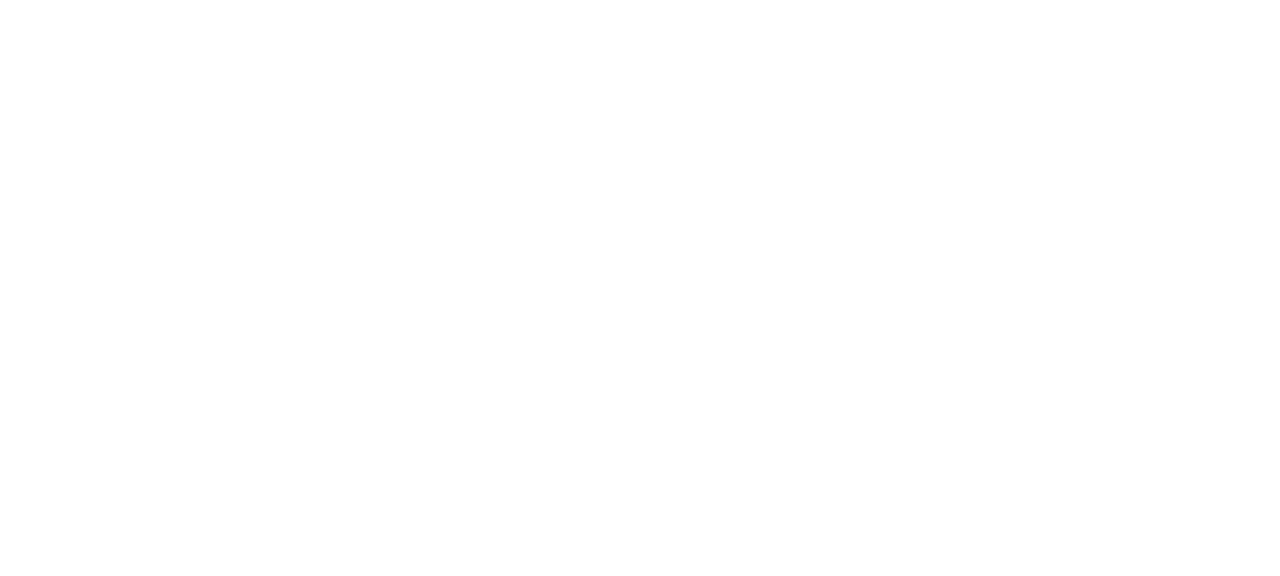
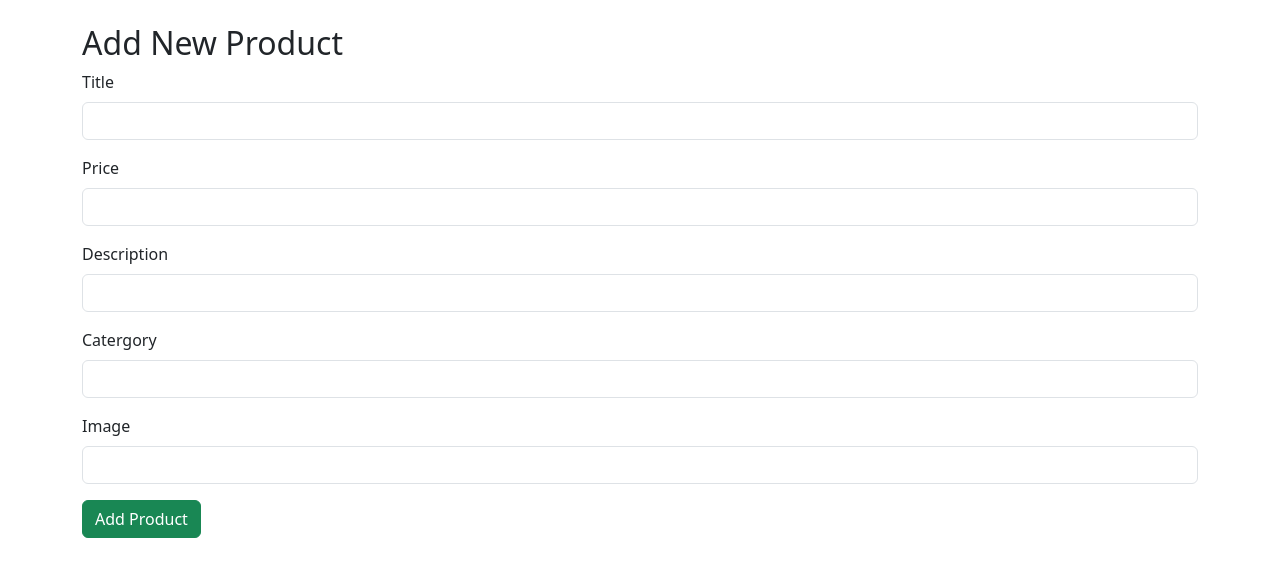
Before and after one commit to zmagnaye/fakestore-app, a React (Vite) app in the folder fakestore-app/: page /add-product in a window 1280 px wide. Shown: the top 576 px of the page. Built offline with nearby package versions, Linux system fonts and the light colour scheme.

Commit message:
Added Add Product Page form  using POST integration to FakestoreAPI

```diff
--- a/fakestore-app/src/pages/AddProduct.jsx
+++ b/fakestore-app/src/pages/AddProduct.jsx
@@ -1,7 +1,77 @@
-import React from "react";
+import React, { useState } from "react";
+import { Container, Form, Button, Alert } from "react-bootstrap";
+import axios from "axios";
 
 function AddProduct() {
+    const [formData, setFormData] = useState({
+        title: "",
+        price: "",
+        description: "",
+        category: "",
+        image: ""
+    });
 
+    const [success, setSuccess] = useState(false);
+    const [error, setError] = useState("");
+
+    const handleChange = (e) => {
+        setFormData({...formData, [e.target.name]: e.target.value});
+    }
+
+    const handleSubmit = async (e) => {
+        e.preventDefault();
+        setSuccess(false);
+        setError("");
+
+        try{
+            const response = await axios.post("https://fakestoreapi.com/products", formData);
+            console.log(response.data);
+            setSuccess(true);
+            setFormData({
+                title: "",
+                price: "",
+                description: "",
+                category: "",
+                image: ""
+            });
+        } catch (err) {
+            console.error(err);
+            setError("Failed to add product.");
+        }
+    };
+
+    return (
+        <Container className="mt-4">
+            <h2>Add New Product</h2>
+            {success && <Alert variant="success">Product created successfully!</Alert>}
+            {error && <Alert variant="danger">{error}</Alert>}
+
+            <Form onSubmit={handleSubmit}>
+                <Form.Group className="mb-3">
+                    <Form.Label>Title</Form.Label>
+                    <Form.Control name="title" value={formData.title} onChange={handleChange} required />
+                </Form.Group>
+                <Form.Group className="mb-3">
+                    <Form.Label>Price</Form.Label>
+                    <Form.Control name="price" value={formData.price} onChange={handleChange} required />
+                </Form.Group>
+                <Form.Group className="mb-3">
+                    <Form.Label>Description</Form.Label>
+                    <Form.Control name="description" value={formData.description} onChange={handleChange} required />
+                </Form.Group>
+                <Form.Group className="mb-3">
+                    <Form.Label>Catergory</Form.Label>
+                    <Form.Control name="category" value={formData.category} onChange={handleChange} required />
+                </Form.Group>
+                <Form.Group className="mb-3">
+                    <Form.Label>Image</Form.Label>
+                    <Form.Control name="image" value={formData.image} onChange={handleChange} required />
+                </Form.Group>
+
+                <Button variant="success" type="submit">Add Product</Button>
+            </Form>
+        </Container>
+    );
 }
 
 export default AddProduct;
```
